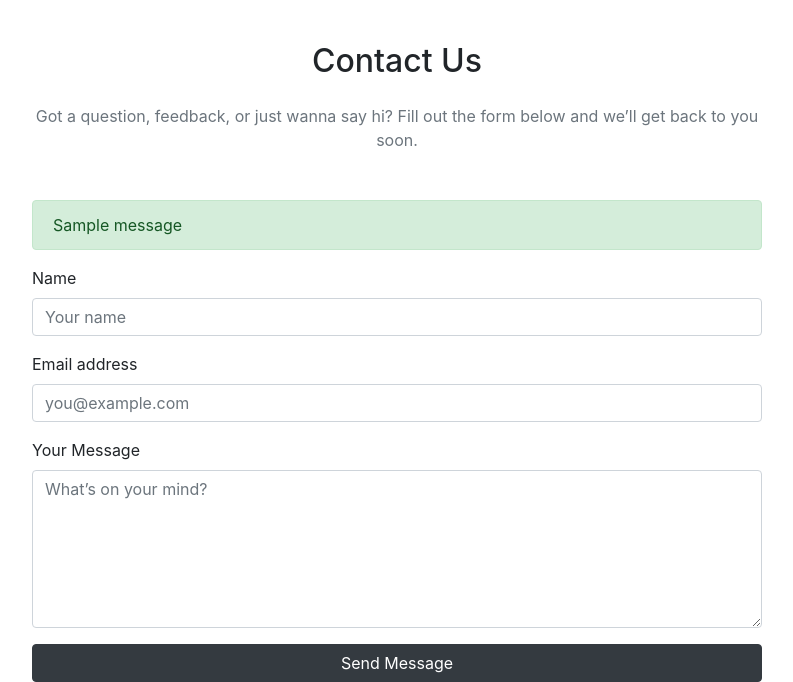
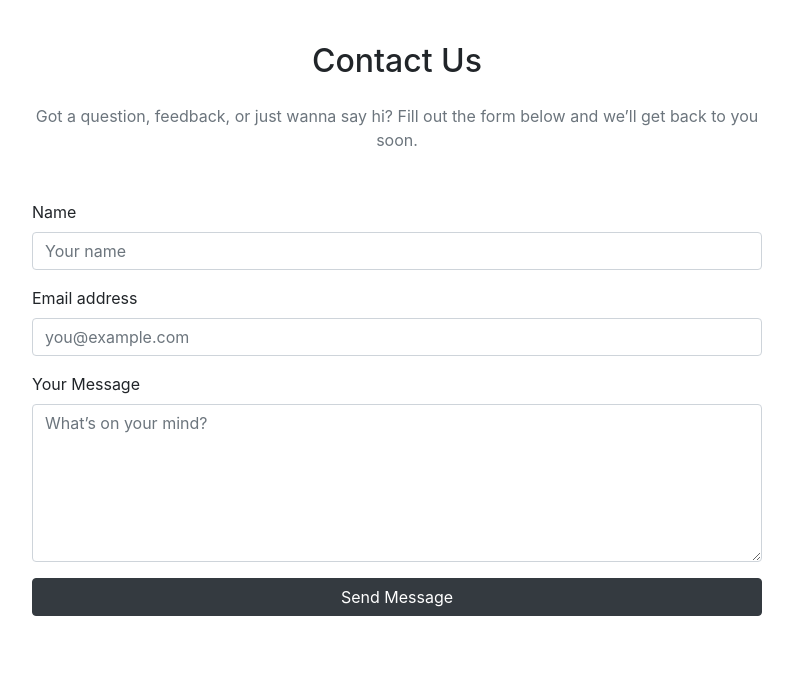
Before and after one commit to Maxcode0101/drift_cult, a Django app: page /contact/ in a window 1280 px wide. Shown: the part 200-882 px from the top of the page, without its empty margins (243-1036 px from the left). After the commit the page ends 816 px from the top, so only its background shows below. Run offline with Django 4.2, Linux system fonts and the light colour scheme; tables that the repository leaves empty hold one stand-in row (values such as "Sample post"); one stand-in notice (Sample message) is shown.

Commit message:
fix: remove duplicate success message from contact page

```diff
--- a/core/templates/core/contact.html
+++ b/core/templates/core/contact.html
@@ -17,16 +17,6 @@
       <p class="mb-5 text-muted">Got a question, feedback, or just wanna say hi? Fill out the form below and we’ll get back to you soon.</p>
     </div>
   </div>
-
-  {% if messages %}
-    <div class="row justify-content-center">
-      <div class="col-md-8">
-        {% for message in messages %}
-          <div class="alert alert-{{ message.tags }}">{{ message }}</div>
-        {% endfor %}
-      </div>
-    </div>
-  {% endif %}
 
   <div class="row justify-content-center">
     <div class="col-md-8">
```
